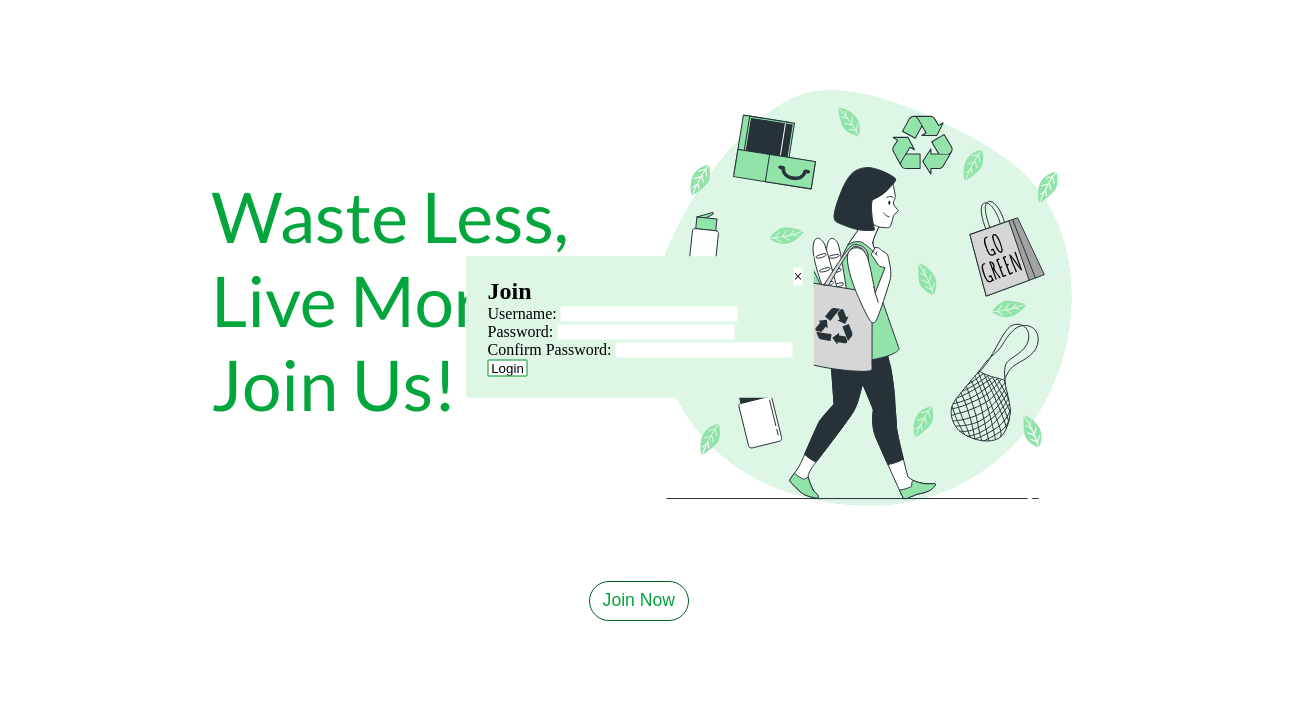
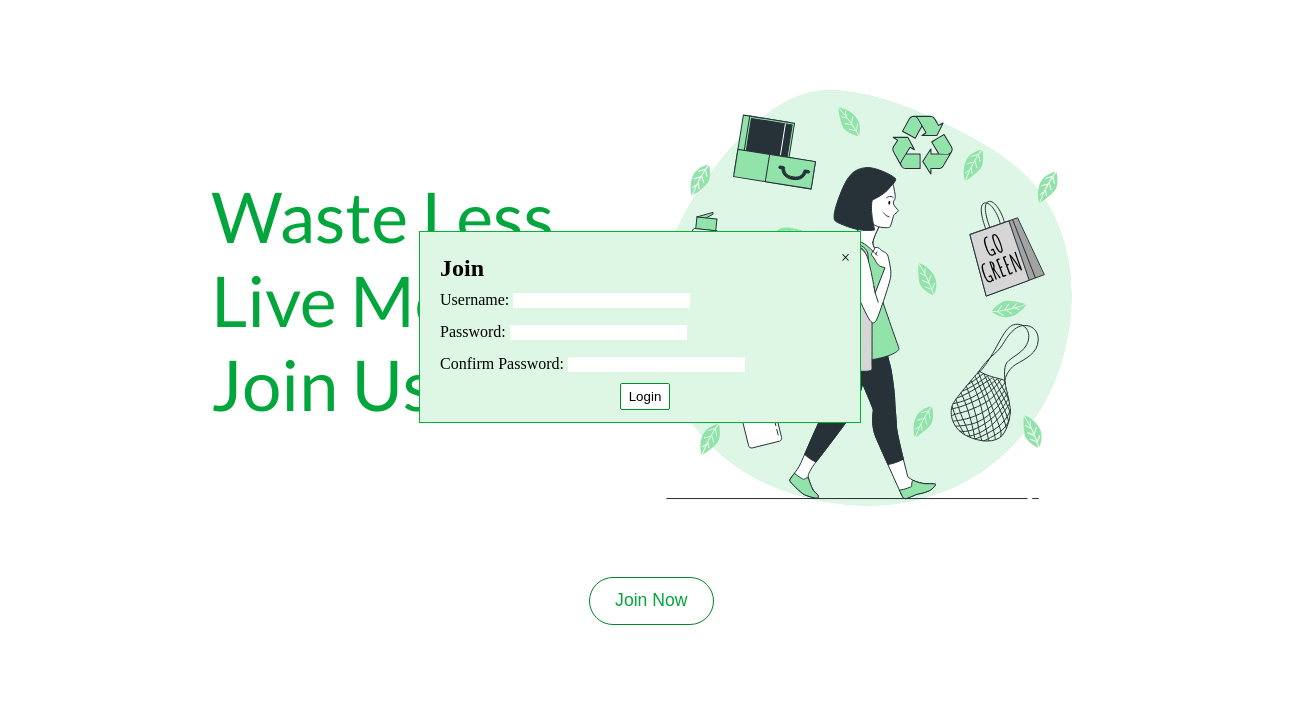
Before and after one commit to BhriguKD/ecoinfinity, a plain HTML site: page index.html in a window 1280 px wide. Both pictures are taken after a click on the button "Join Now". Shown: the part 73-800 px from the top of the page, 1310 px wide, since content can reach past the window. Drawn offline with nearby package versions, Linux system fonts and the light colour scheme.

Commit message:
Update style.css

```diff
--- a/stylesheets/style.css
+++ b/stylesheets/style.css
@@ -1,7 +1,7 @@
 @import url("https://fonts.googleapis.com/css2?family=Lato:ital,wght@0,400;0,700;1,400&display=swap");
 
 * {
-  box-sizing: border-box;
+  /* box-sizing: border-box; */
   margin: 0;
   padding: 0;
   background-color: #fff;
@@ -93,11 +93,11 @@ header {
   font-size: 1.1rem;
   margin: -50px 46%;
   border-radius: 50px;
-  width: 100px;
-  height: 5vh;
+  width: 125px;
+  height: 6vh;
   background-color: #fff;
   color: #03a63c;
-  border: 1px solid #016022;
+  border: 1px solid #00852e;
   transition: all 0.15s ease 0s;
 }
 
@@ -140,6 +140,13 @@ header {
   color: #03a63c;
   font-size: 1.1rem;
   background-color: #def7e5;
+  border: 3px solid #def7e5;
+  border-radius: 10px;
+  transition: 0.15s ease;
+}
+
+.card:hover {
+  border: 3px solid #03a63c;
 }
 
 .card > h1,
@@ -152,10 +159,20 @@ header {
   margin: 50px auto;
 }
 
-.sec-page-heading {
+.sec-page-heading,
+.sec-page-heading-2 {
   text-align: center;
   margin-bottom: 100px;
   color: #03a63c;
+}
+
+.sec-page-heading-2 {
+  margin-bottom: 30px;
+  text-align: left;
+}
+
+.sec-page-content {
+  margin-bottom: 50px;
 }
 
 .two {
@@ -215,11 +232,14 @@ header {
   position: fixed;
   top: 50%;
   left: 50%;
+  width: 400px;
+  height: 150px;
   transform: translate(-50%, -50%);
   padding: 20px;
   background-color: #def7e5;
-  border: 1px solid #def7e5;
+  border: 1px solid #00b333;
   z-index: 1;
+  line-height: 2rem;
 }
 
 .remove {
@@ -231,13 +251,16 @@ header {
   top: 10px;
   right: 10px;
   cursor: pointer;
+  background-color: #def7e5;
 }
 
 .loginn {
   border: 1px solid #009129;
-  border-radius: 1px;
+  border-radius: 2px;
   background-color: #fff;
-  width: 40px;
+  width: 50px;
+  margin-left: 180px;
+  padding: 5px;
 }
 
 /* PopUp Menu  */
```
